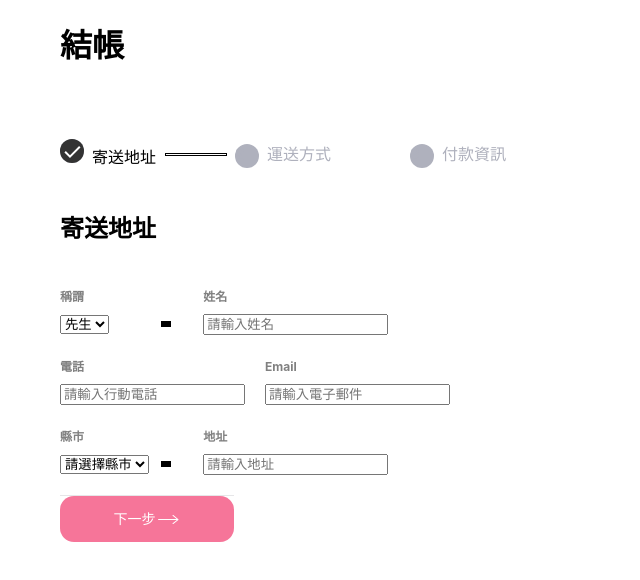
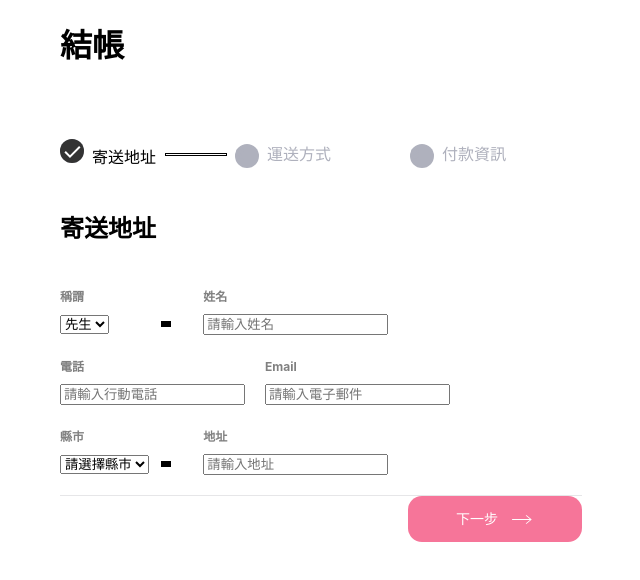
Before and after one commit to thAilurus/Alpha-shop, a React (Create React App) app: page / in a window 1280 px wide. Shown: the top 580 px of the page, without its empty margins (30-670 px from the left). Built offline with nearby package versions, Linux system fonts and the light colour scheme.

Commit message:
Adjust the position of three btns: prev, next and ordered btn

```diff
--- a/src/components/register/ProgressControl/ProgressControl.jsx
+++ b/src/components/register/ProgressControl/ProgressControl.jsx
@@ -3,7 +3,7 @@ import styles from './ProgressControl.module.scss'
 
 // import SVG files
 import { ReactComponent as RightArrow } from '../../../icons/right-arrow.svg'
-// import { ReactComponent as LeftArrow } from '../../../icons/left-arrow.svg'
+import { ReactComponent as LeftArrow } from '../../../icons/left-arrow.svg'
 
 
 
@@ -16,12 +16,20 @@ export function ProgressControl() {
         <section className={styles.buttonGroup} data-phase="address">
           <button className={styles.next}>
             下一步
-            <RightArrow className={styles.cursorPoint} />
+            <RightArrow className={styles.rightArrow} />
           </button>
+          <button className={styles.prev}>
+            上一步
+            <LeftArrow className={styles.leftArrow} />
+          </button>
+          <button className={styles.ordered}>
+            確認下單
+          </button>
+
         </section>
 
         {/*
-        <section class="button-group col col-12" data-phase="shipping">
+        <section className="button-group col col-12" data-phase="shipping">
           <button class="prev">
             <svg class="cursor-point">
 
--- a/src/components/register/ProgressControl/ProgressControl.module.scss
+++ b/src/components/register/ProgressControl/ProgressControl.module.scss
@@ -3,14 +3,19 @@
   flex-flow: column wrap;
   flex: 0 0 100%;
   align-content: flex-start;
-  max-width: 100%;;
+  max-width: 100%;
 
   .buttonGroup {
-    display: flex;
+
+    display: grid;
+    grid-template-columns: 1fr 1fr 1fr;
     margin-top: 20px;
     border-top: 1px solid #e6e6e8;;
 
-    .next {
+    .next,
+    .ordered {
+      grid-column: 3/4;
+      grid-row: 1/1;
       display: flex;
       align-items: center;
       justify-content: center;
@@ -24,8 +29,11 @@
       background: #F67599;
       color: #ffffff;
       margin-left: auto;
+      cursor: pointer;
     }
     .prev {
+      grid-column: 1/2;
+      grid-row: 1/1;
       display: flex;
       align-items: center;
       justify-content: center;
@@ -35,10 +43,25 @@
       line-height: 20px;
       font-weight: 400;
       color: #000000;
+      cursor: pointer;
+      visibility: hidden;
+    }
+    .ordered {
+      display: none;
     }
   }
 }
 
-.cursorPoint {
-  cursor: pointer;
+.rightArrow,
+.leftArrow {
+  width: 24px;
+  height: 24px;
 }
+
+.rightArrow {
+  margin-left: 12px;
+}
+
+.leftArrow {
+  margin-right: 12px;
+}
```
